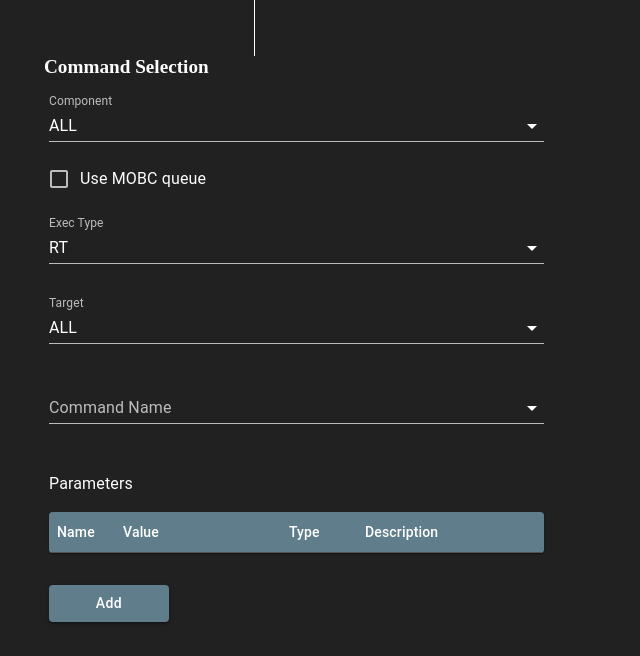
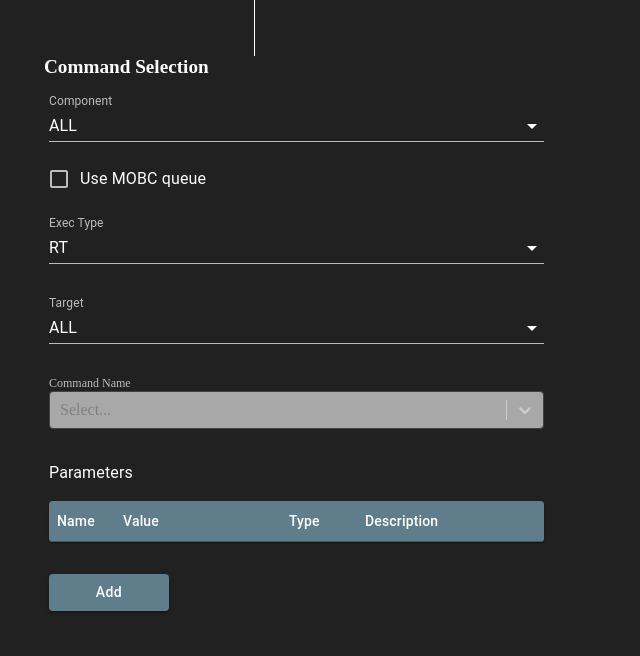
Before and after one commit to ut-issl/wings, a React (Create React App) app in the folder aspnetapp/WINGS/ClientApp/: page /command in a window 1280 px wide. Shown: the part 742-1398 px from the top of the page, without its empty margins (0-640 px from the left). Built offline with nearby package versions, Linux system fonts and the light colour scheme.

Commit message:
[Update] enable to search commands in Select Box.

```diff
--- a/aspnetapp/WINGS/ClientApp/package.json
+++ b/aspnetapp/WINGS/ClientApp/package.json
@@ -26,6 +26,7 @@
     "react-router-bootstrap": "^0.25.0",
     "react-router-dom": "^5.2.0",
     "react-scripts": "^4.0.2",
+    "react-select": "^5.6.1",
     "reactstrap": "^8.9.0",
     "redux": "^4.0.5",
     "redux-thunk": "^2.3.0",
--- a/aspnetapp/WINGS/ClientApp/src/components/command/plan_edit/CommandSelectArea.tsx
+++ b/aspnetapp/WINGS/ClientApp/src/components/command/plan_edit/CommandSelectArea.tsx
@@ -11,6 +11,8 @@ import { selectedCommandEditAction, selectedCommandCommitAction, selectedTargetE
 import { getSelectedCommand } from '../../../redux/plans/selectors';
 import { TARGET_ALL, COMPONENT_ALL } from '../../../constants';
 import SetParamTable from './SetParamTable';
+import Select from 'react-select';
+import { SingleValue, ActionMeta } from 'react-select/dist/declarations/src';
 
 const useStyles = makeStyles(
   createStyles({
@@ -20,6 +22,10 @@ const useStyles = makeStyles(
     },
     button: {
       width: 120
+    },
+    commandName: {
+      fontSize: '9pt',
+      color: 'rgba(255, 255, 255, 0.7)'
     }
 }));
 
@@ -35,27 +41,27 @@ const CommandSelectionArea = () => {
   const components = getComponents(selector);
   const { component, target, command } = getSelectedCommand(selector);
 
-  const initIndexNum = commands.map(cmd => cmd.code).indexOf(command.code);
-  const initIndex = initIndexNum < 0 ? "" : String(initIndexNum);
-  const [commandIndex, setCommandIndex] = useState(initIndex);
+  interface OptionType {
+    label: string,
+    value: string
+  };
 
-  const [commandOptions, setCommandOptions] = useState<SelectOption[]>([]);
+  const [commandOptions, setCommandOptions] = useState<OptionType[]>([]);
 
   const targetOptions: SelectOption[] = targets.map(target => ({ id: target, name: target }));
 
   const componentOptions: SelectOption[] = components.map(component => ({ id: component, name: component }));
 
   useEffect(() => {
-    let options: SelectOption[] = [];
+    let options: OptionType[] = [];
     commands.map((command, i) => {
       (target === TARGET_ALL || command.target === target) && (component === COMPONENT_ALL || command.component === component) &&
-      options.push({id: String(i), name: command.name})
+      options.push({label: command.name, value: String(i)})
     });
     setCommandOptions(options);
   }, [component, target]);
 
   const handleComponentChange = (component: string) => {
-    setCommandIndex("");
     dispatch(selectedComponentEditAction(component));
   }
 
@@ -77,13 +83,12 @@ const CommandSelectionArea = () => {
   };
 
   const handleTargetChange = (target: string) => {
-    setCommandIndex("");
     dispatch(selectedTargetEditAction(target));
   }
 
-  const handleCommandIndexChange = (commandIndex: string) => {
-    setCommandIndex(commandIndex);
-    const index: number = +commandIndex;
+  const handleCommandChange = (newValue: SingleValue<OptionType>, actionMeta: ActionMeta<OptionType>) => {
+    if (newValue != null && actionMeta.action == 'select-option') {
+      const index: number = +newValue.value;
       const newSelectedCommand = {
         ...commands[index],
         execType: command.execType,
@@ -92,6 +97,30 @@ const CommandSelectionArea = () => {
       }
       dispatch(selectedCommandEditAction(newSelectedCommand));
     }
+  }
+
+  const customStyles = {
+    control: (base: any) => ({
+      ...base,
+      background: '#A8A8A8',
+      borderColor: '#424242',
+      boxShadow: null,
+    }),
+    menu: (base: any) => ({
+      ...base,
+      borderRadius: 0,
+      marginTop: 0
+    }),
+    menuList: (base: any) => ({
+      ...base,
+      padding: 0,
+      background: 'rgba(255, 255, 255, 0.7)',
+      color: '#424242',
+      // "&:hover": {
+      //   background: '#000000'
+      // }
+    })
+  };
 
   const addUnplannedCommand = () => {
     if (command.name === "") return;
@@ -124,9 +153,11 @@ const CommandSelectionArea = () => {
           select={handleTargetChange} value={target}
         />
         <div className="module-spacer--extra-extra-small"/>
-        <SelectBox
-          label="Command Name" options={commandOptions}
-          select={handleCommandIndexChange} value={commandIndex}
+        <div className={classes.commandName}>Command Name</div>
+        <Select
+          styles={customStyles}
+          onChange={handleCommandChange}
+          options={commandOptions}
         />
         <div className="module-spacer--extra-extra-small"/>
         <Typography>
```
Lines whose indentation alone changed are shown as unchanged.
